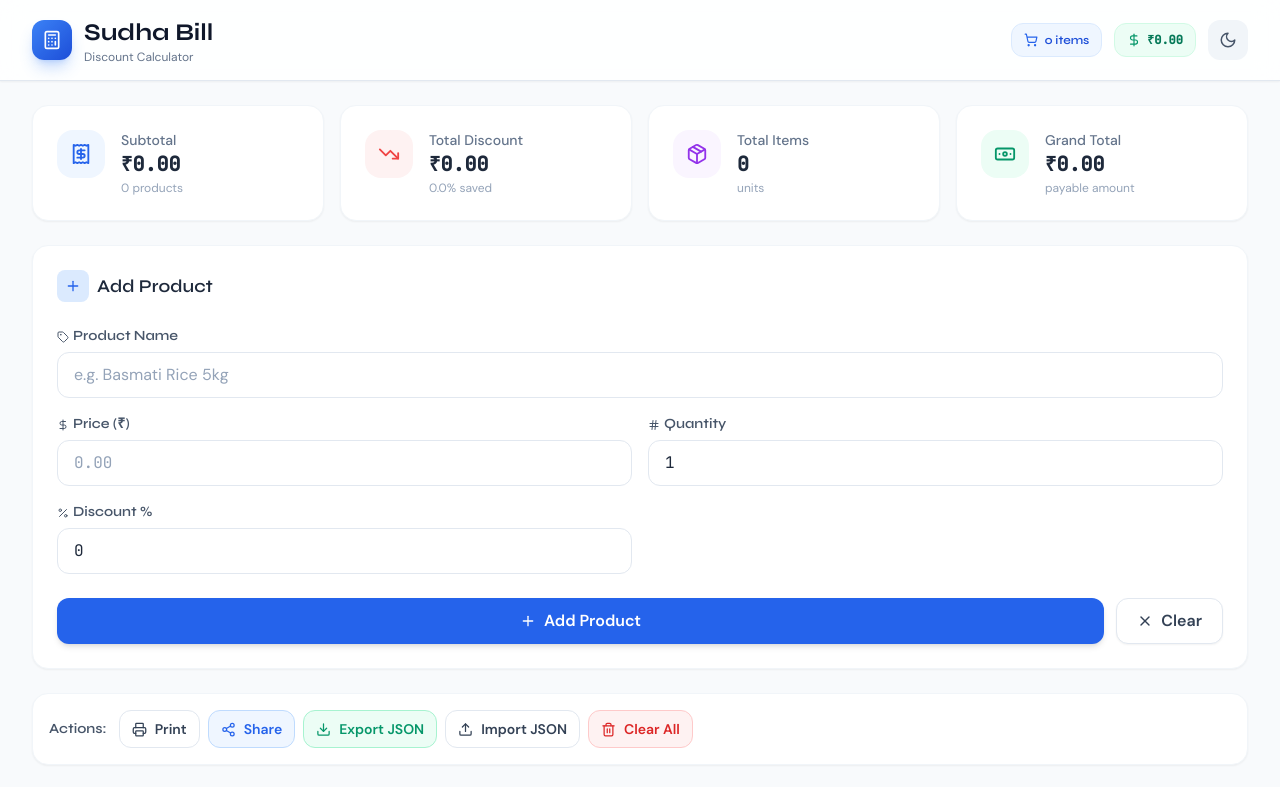
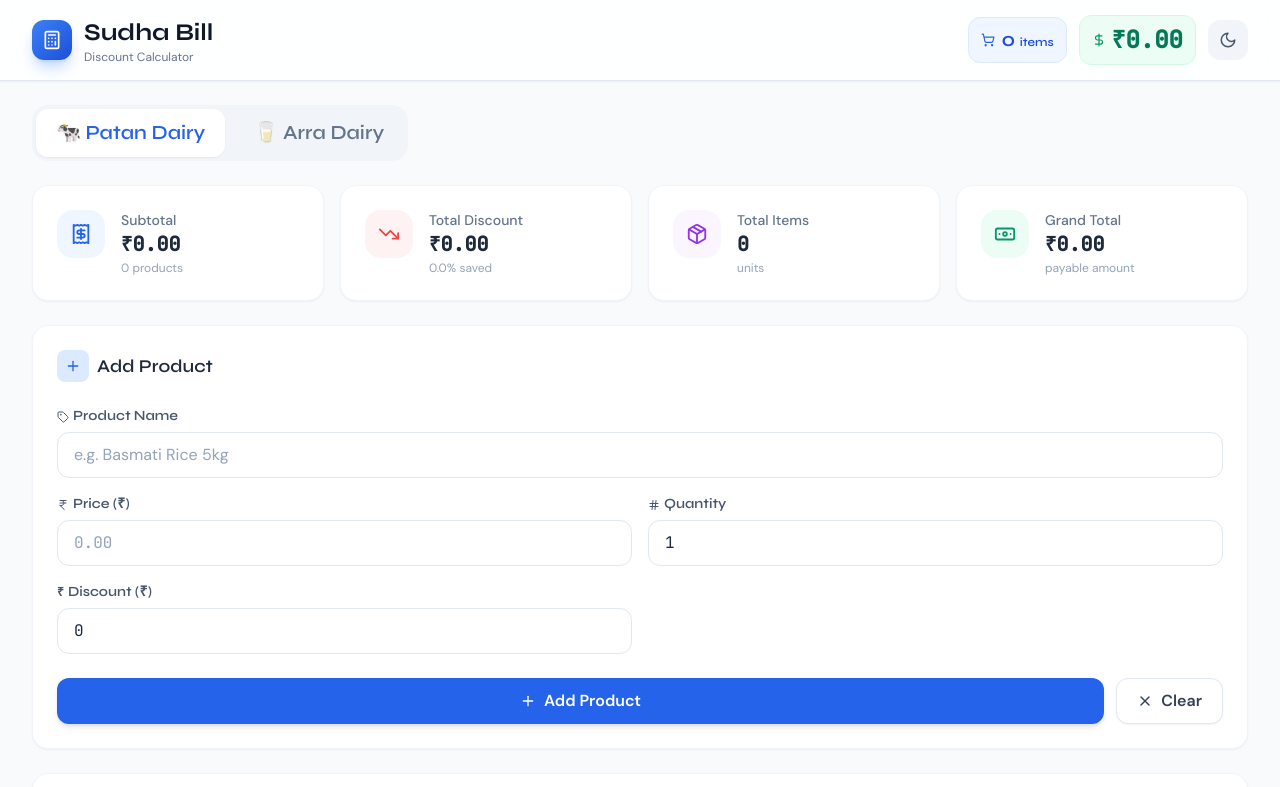
Before and after one commit to ashish2024-28/Sudha-Bill-Calculator, a React (Vite) app: page / in a window 1280 px wide. Shown: the top 787 px of the page. Built offline with nearby package versions, Linux system fonts and the light colour scheme.

Commit message:
discount and add different dashbord patna and arra

```diff
--- a/dev-dist/sw.js
+++ b/dev-dist/sw.js
@@ -81,7 +81,7 @@ define(['./workbox-afac4cd2'], (function (workbox) { 'use strict';
     "revision": "3ca0b8505b4bec776b69afdba2768812"
   }, {
     "url": "index.html",
-    "revision": "0.12gv1bi7atg"
+    "revision": "0.br9ggaq2ugk"
   }], {});
   workbox.cleanupOutdatedCaches();
   workbox.registerRoute(new workbox.NavigationRoute(workbox.createHandlerBoundToURL("index.html"), {
--- a/src/App.jsx
+++ b/src/App.jsx
@@ -15,6 +15,7 @@ import { useToast } from './hooks/useToast'
 function App() {
   const { darkMode, toggleDarkMode } = useTheme()
   const { toasts, addToast, removeToast } = useToast()
+  const [activeTab, setActiveTab] = useState('patandairy')
 
   const {
     products,
@@ -33,10 +34,16 @@ function App() {
     deleteProduct,
     clearAll,
     importProducts
-  } = useProducts()
+  } = useProducts(activeTab)
 
   const [editingProduct, setEditingProduct] = useState(null)
   const [confirmDialog, setConfirmDialog] = useState({ open: false, type: null, productId: null })
+
+  // Clear editing when switching tabs
+  const handleTabChange = (tab) => {
+    setActiveTab(tab)
+    setEditingProduct(null)
+  }
 
   const handleAddProduct = useCallback((formData) => {
     addProduct(formData)
@@ -106,6 +113,27 @@ function App() {
       />
 
       <main className="max-w-7xl mx-auto px-4 sm:px-6 lg:px-8 py-6 space-y-6">
+
+        {/* Tabs */}
+        <div className="flex gap-2 p-1 bg-slate-100 dark:bg-slate-800 rounded-2xl w-full sm:w-fit">
+          {[
+            { key: 'patandairy', label: '🐄 Patan Dairy' },
+            { key: 'arradairy', label: '🥛 Arra Dairy' },
+          ].map(tab => (
+            <button
+              key={tab.key}
+              onClick={() => handleTabChange(tab.key)}
+              className={`flex-1 sm:flex-none px-5 py-2.5 rounded-xl text-xl font-semibold font-display transition-all duration-200
+                ${activeTab === tab.key
+                  ? 'bg-white dark:bg-slate-700 text-blue-600 dark:text-blue-400 shadow-sm'
+                  : 'text-slate-500 dark:text-slate-400 hover:text-slate-700 dark:hover:text-slate-300'
+                }`}
+            >
+              {tab.label}
+            </button>
+          ))}
+        </div>
+
         {/* Summary Cards */}
         <SummaryCards summary={summary} productCount={products.length} />
 
@@ -153,7 +181,6 @@ function App() {
         </footer>
       </main>
 
-      {/* Dialogs & Notifications */}
       <ConfirmDialog
         isOpen={confirmDialog.open}
         title={confirmDialog.title}
--- a/src/components/Header.jsx
+++ b/src/components/Header.jsx
@@ -29,14 +29,14 @@ const Header = ({ summary, darkMode, onToggleDarkMode }) => {
             <div className="hidden sm:flex items-center gap-1.5 bg-blue-50 dark:bg-blue-900/30 border border-blue-100 dark:border-blue-800 rounded-xl px-3 py-2">
               <ShoppingCart size={14} className="text-blue-600 dark:text-blue-400" />
               <span className="text-xs font-semibold font-display text-blue-700 dark:text-blue-300">
-                {summary.totalItems} items
+               <span className='text-xl'> {summary.totalItems} </span> items
               </span>
             </div>
 
             {/* Grand Total */}
             <div className="flex items-center gap-1.5 bg-emerald-50 dark:bg-emerald-900/30 border border-emerald-100 dark:border-emerald-800 rounded-xl px-3 py-2">
               <DollarSign size={14} className="text-emerald-600 dark:text-emerald-400" />
-              <span className="text-xs font-bold font-mono text-emerald-700 dark:text-emerald-300 max-w-[90px] sm:max-w-none truncate block">                {formatCurrency(summary.grandTotal)}
+              <span className="text-2xl font-bold font-mono text-emerald-700 dark:text-emerald-300 max-w-[90px] sm:max-w-none truncate block">                {formatCurrency(summary.grandTotal)}
               </span>
             </div>
 
--- a/src/components/ProductForm.jsx
+++ b/src/components/ProductForm.jsx
@@ -1,5 +1,5 @@
 import React, { useState, useEffect } from 'react'
-import { Plus, X, Edit3, Tag, DollarSign, Hash, Percent } from 'lucide-react'
+import { Plus, X, Edit3, Tag, Hash, IndianRupee } from 'lucide-react'
 import { validateProduct, calculateProductTotals, formatCurrency } from '../utils/calculations'
 
 const EMPTY_FORM = { name: '', price: '', quantity: '1', discount: '0' }
@@ -116,7 +116,7 @@ const ProductForm = ({ editingProduct, onAdd, onUpdate, onCancelEdit }) => {
         {/* Price */}
         <div>
           <label className="label">
-            <DollarSign size={12} className="inline mr-1" />
+            <IndianRupee size={12} className="inline mr-1" />
             Price (₹)
           </label>
           <input
@@ -154,18 +154,18 @@ const ProductForm = ({ editingProduct, onAdd, onUpdate, onCancelEdit }) => {
         </div>
 
         {/* Discount */}
+        {/* Discount in Rupees */}
         <div>
           <label className="label">
-            <Percent size={12} className="inline mr-1" />
-            Discount %
+            <span className="inline mr-1 font-bold text-xs">₹</span>
+            Discount (₹)
           </label>
           <input
             type="number"
             min="0"
-            max="100"
-            step="0.5"
+            step="0.50"
             className={`input-field font-mono ${errors.discount && touched.discount ? 'border-red-400 focus:ring-red-400' : ''}`}
-            placeholder="0"
+            placeholder="0.00"
             value={form.discount}
             onChange={e => handleChange('discount', e.target.value)}
           />
@@ -187,7 +187,7 @@ const ProductForm = ({ editingProduct, onAdd, onUpdate, onCancelEdit }) => {
                 <p className="font-mono font-semibold text-sm text-red-500">-{formatCurrency(preview.discountAmount)}</p>
               </div>
               <div className="text-center">
-                <p className="text-xs text-slate-500 dark:text-slate-400">Final</p>
+                <p className="text-xs text-slate-500 dark:text-slate-400">Final </p>
                 <p className="font-mono font-bold text-sm text-emerald-600 dark:text-emerald-400">{formatCurrency(preview.finalTotal)}</p>
               </div>
             </div>
--- a/src/hooks/useProducts.js
+++ b/src/hooks/useProducts.js
@@ -2,24 +2,30 @@ import { useState, useEffect, useCallback, useMemo } from 'react'
 import { storageService } from '../services/storageService'
 import { generateId, calculateSummary, sortProducts } from '../utils/calculations'
 
-export const useProducts = () => {
+const STORAGE_KEYS = {
+  patandairy: 'sudha_bill_patandairy_products',
+  arradairy: 'sudha_bill_arradairy_products',
+}
+
+export const useProducts = (tab = 'patandairy') => {
+  const storageKey = STORAGE_KEYS[tab] || STORAGE_KEYS.patandairy
+
   const [products, setProducts] = useState([])
   const [searchQuery, setSearchQuery] = useState('')
   const [sortBy, setSortBy] = useState('name')
   const [sortOrder, setSortOrder] = useState('asc')
-  const [filterDiscount, setFilterDiscount] = useState('all') // 'all' | 'has-discount' | 'no-discount'
+  const [filterDiscount, setFilterDiscount] = useState('all')
 
-  // Load from localStorage on mount
+  // Reload when tab changes
   useEffect(() => {
-    const saved = storageService.getProducts()
+    const saved = storageService.getProducts(storageKey)
     setProducts(saved)
-  }, [])
+  }, [storageKey])
 
-  // Auto-save whenever products change
   const saveProducts = useCallback((updatedProducts) => {
     setProducts(updatedProducts)
-    storageService.saveProducts(updatedProducts)
-  }, [])
+    storageService.saveProducts(updatedProducts, storageKey)
+  }, [storageKey])
 
   const addProduct = useCallback((productData) => {
     const newProduct = {
@@ -30,12 +36,17 @@ export const useProducts = () => {
       discount: parseFloat(productData.discount) || 0,
       createdAt: new Date().toISOString()
     }
-    saveProducts([...products, newProduct])
+    setProducts(prev => {
+      const updated = [...prev, newProduct]
+      storageService.saveProducts(updated, storageKey)
+      return updated
+    })
     return newProduct
-  }, [products, saveProducts])
+  }, [storageKey])
 
   const updateProduct = useCallback((id, productData) => {
-    const updated = products.map(p =>
+    setProducts(prev => {
+      const updated = prev.map(p =>
         p.id === id
           ? {
               ...p,
@@ -47,17 +58,23 @@ export const useProducts = () => {
             }
           : p
       )
-    saveProducts(updated)
-  }, [products, saveProducts])
+      storageService.saveProducts(updated, storageKey)
+      return updated
+    })
+  }, [storageKey])
 
   const deleteProduct = useCallback((id) => {
-    saveProducts(products.filter(p => p.id !== id))
-  }, [products, saveProducts])
+    setProducts(prev => {
+      const updated = prev.filter(p => p.id !== id)
+      storageService.saveProducts(updated, storageKey)
+      return updated
+    })
+  }, [storageKey])
 
   const clearAll = useCallback(() => {
-    saveProducts([])
-    storageService.clearProducts()
-  }, [saveProducts])
+    setProducts([])
+    storageService.clearProducts(storageKey)
+  }, [storageKey])
 
   const importProducts = useCallback((imported) => {
     const normalized = imported.map(p => ({
@@ -68,10 +85,10 @@ export const useProducts = () => {
       discount: parseFloat(p.discount) || 0,
       createdAt: p.createdAt || new Date().toISOString()
     }))
-    saveProducts(normalized)
-  }, [saveProducts])
+    setProducts(normalized)
+    storageService.saveProducts(normalized, storageKey)
+  }, [storageKey])
 
-  // Derived: filtered + sorted products
   const displayProducts = useMemo(() => {
     let filtered = products
 
--- a/src/utils/calculations.js
+++ b/src/utils/calculations.js
@@ -3,21 +3,21 @@ export const calculateItemTotal = (price, quantity) => {
   return parseFloat(price) * parseInt(quantity)
 }
 
-export const calculateDiscountAmount = (itemTotal, discountPercent) => {
-  return (itemTotal * parseFloat(discountPercent)) / 100
+export const calculateDiscountAmount = (discountRupees) => {
+  return parseFloat(discountRupees) || 0
 }
 
 export const calculateFinalTotal = (itemTotal, discountAmount) => {
-  return itemTotal - discountAmount
+  return Math.max(0, itemTotal - discountAmount)
 }
 
 export const calculateProductTotals = (product) => {
   const price = parseFloat(product.price) || 0
   const quantity = parseInt(product.quantity) || 0
-  const discountPercent = parseFloat(product.discount) || 0
+  const discountRupees = parseFloat(product.discount) || 0
 
   const itemTotal = calculateItemTotal(price, quantity)
-  const discountAmount = calculateDiscountAmount(itemTotal, discountPercent)
+  const discountAmount = calculateDiscountAmount(discountRupees)
   const finalTotal = calculateFinalTotal(itemTotal, discountAmount)
 
   return { itemTotal, discountAmount, finalTotal }
@@ -67,8 +67,11 @@ export const validateProduct = (product) => {
 
   if (product.discount !== undefined && product.discount !== '') {
     const disc = parseFloat(product.discount)
-    if (isNaN(disc) || disc < 0 || disc > 100) {
-      errors.discount = 'Discount must be between 0 and 100'
+    const itemTotal = (parseFloat(product.price) || 0) * (parseInt(product.quantity) || 0)
+    if (isNaN(disc) || disc < 0) {
+      errors.discount = 'Discount cannot be negative'
+    } else if (disc > itemTotal && itemTotal > 0) {
+      errors.discount = 'Discount cannot exceed item total'
     }
   }
 
```
Also changed, not shown: package.json (+5 -5 lines), src/services/storageService.js (+6 -10 lines), 1 other file (tests, documents, lock files or other folders). Lines whose indentation alone changed are shown as unchanged.
